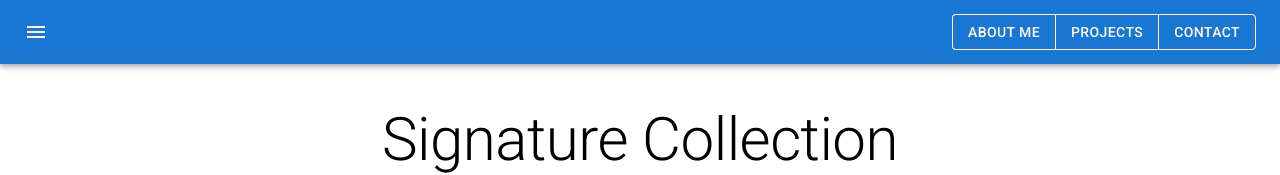
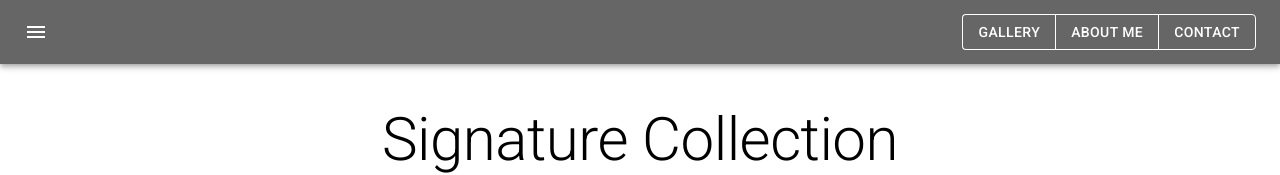
Before and after one commit to jcianciolo/woodworking-portfolio, a React (Create React App) app: page /gallery in a window 1280 px wide. Shown: the top 175 px of the page. Built offline with nearby package versions, Linux system fonts and the light colour scheme.

Commit message:
added About component

```diff
--- a/src/App.css
+++ b/src/App.css
@@ -4,6 +4,6 @@
 }
 
 .image-list {
-  margin-left: 20px;
-  margin-right: 20px;
+  margin-left: 30px;
+  margin-right: 30px;
 }
--- a/src/App.js
+++ b/src/App.js
@@ -1,21 +1,39 @@
-import logo from './logo.svg';
 import './App.css';
 import ButtonAppBar from './components/ButtonAppBar';
 import Typography from '@mui/material/Typography';
 import StandardImageList from './components/StandardImageList';
+import About from './components/About';
+import { useState } from 'react'
 
 function App() {
+  const [gallery, setGallery] = useState(true)
+  const [aboutMe, setAboutMe] = useState(false)
+  const [contact, setContact] = useState(false)
+
   return (
     <div className="App">
-      <ButtonAppBar />
-      <Typography variant="h2" sx={{ margin: 5 }}>Signature Collection</Typography>
-      <Typography variant="subtitle1" sx={{ margin: 5 }}>
-      Lorem ipsum dolor sit amet consectetur adipisicing elit. Veritatis dolores est quas soluta officiis provident beatae sapiente at mollitia eveniet, maxime facilis quod officia sunt aliquid dolorem eius iste asperiores.
-      </Typography>
-      <StandardImageList />
+      <ButtonAppBar
+        gallery={gallery}
+        setGallery={setGallery}
+        aboutMe={aboutMe}
+        setAboutMe={setAboutMe}
+        contact={contact}
+        setContact={setContact}
+      />
+      {gallery && <div>
+        <Typography variant="h2" sx={{ margin: 5 }}>Signature Collection</Typography>
+        <Typography variant="subtitle1" sx={{ margin: 5 }}>
+        Lorem ipsum dolor sit amet consectetur adipisicing elit. Veritatis dolores est quas soluta officiis provident beatae sapiente at mollitia eveniet, maxime facilis quod officia sunt aliquid dolorem eius iste asperiores.
+        </Typography>
+        <StandardImageList />
+      </div>}
+
+      {aboutMe && <About />}
+
     </div>
   );
 }
 
 export default App;
 // <CustomImageList />
+//
--- /dev/null
+++ b/src/components/About.js
@@ -0,0 +1,15 @@
+import React from 'react'
+import Typography from '@mui/material/Typography'
+
+const About = () => {
+    return (
+        <>
+            <Typography variant="h2" sx={{ margin: 5 }}>About the artist</Typography>
+            <Typography variant="subtitle1" sx={{ margin: 5 }}>
+                Lorem ipsum dolor sit amet consectetur adipisicing elit. Veritatis dolores est quas soluta officiis provident beatae sapiente at mollitia eveniet, maxime facilis quod officia sunt aliquid dolorem eius iste asperiores.
+            </Typography>
+        </>
+    )
+}
+
+export default About
--- a/src/components/ButtonAppBar.js
+++ b/src/components/ButtonAppBar.js
@@ -9,10 +9,31 @@ import IconButton from '@mui/material/IconButton';
 import MenuIcon from '@mui/icons-material/Menu';
 import Link from '@mui/material/Link'
 
-export default function ButtonAppBar() {
+export default function ButtonAppBar({ gallery, setGallery, aboutMe, setAboutMe, contact, setContact }) {
+  const handleClick = (e) => {
+    if (e.target.value === 'Gallery') {
+        setGallery(true)
+        setAboutMe(false)
+        setContact(false)
+    }
+
+    if (e.target.value === 'About Me') {
+      setAboutMe(true)
+      setGallery(false)
+      setContact(false)
+    }
+
+    if (e.target.value === 'Contact') {
+      setContact(true)
+      setGallery(false)
+      setAboutMe(false)
+
+}
+  }
+
   return (
     <Box sx={{ flexGrow: 1 }}>
-      <AppBar position="static" enableColorOnDark>
+      <AppBar position="static" sx={{ bgcolor: 'text.secondary' }} enableColorOnDark>
         <Toolbar sx={{ justifyContent:"space-between" }}>
           <IconButton
             size="large"
@@ -24,10 +45,10 @@ export default function ButtonAppBar() {
             <MenuIcon />
           </IconButton>
 
-          <ButtonGroup color="inherit" aria-label="text button group">
-            <Button>About Me</Button>
-            <Button>Projects</Button>
-            <Button>Contact</Button>
+          <ButtonGroup color="inherit" aria-label="text button group" sx={{ display: { xs: 'none', lg: 'flex' } }}>
+            <Button onClick={handleClick} value='Gallery'>Gallery</Button>
+            <Button onClick={handleClick} value='About Me'>About Me</Button>
+            <Button onClick={handleClick} value='Contact'>Contact</Button>
           </ButtonGroup>
         </Toolbar>
       </AppBar>
--- a/src/components/StandardImageList.js
+++ b/src/components/StandardImageList.js
@@ -7,19 +7,21 @@ import CardContent from '@mui/material/CardContent';
 import CardMedia from '@mui/material/CardMedia';
 import { CardActionArea } from '@mui/material';
 import Typography from '@mui/material/Typography'
+import { useState, useEffect } from 'react';
 
 export default function StandardImageList() {
+
   return (
-    <ImageList sx={{ flexGrow: 1 }} className="image-list" cols={3}>
-      {itemData.map((item) => (
+    <ImageList sx={{ flexGrow: 1 }} className="image-list" cols={4} gap={12}>
+      {itemData && itemData.map((item) => (
         <Card>
           <CardActionArea>
             <CardMedia>
-              <ImageListItem key={item.img}>
+              <ImageListItem key={item.id}>
                 <img
                   src={`${item.img}?w=164&h=164&fit=crop&auto=format`}
                   srcSet={`${item.img}?w=164&h=164&fit=crop&auto=format&dpr=2 2x`}
-                  alt={item.title}
+                  alt={item.author}
                   loading="lazy"
                 />
                 <ImageListItemBar
```
